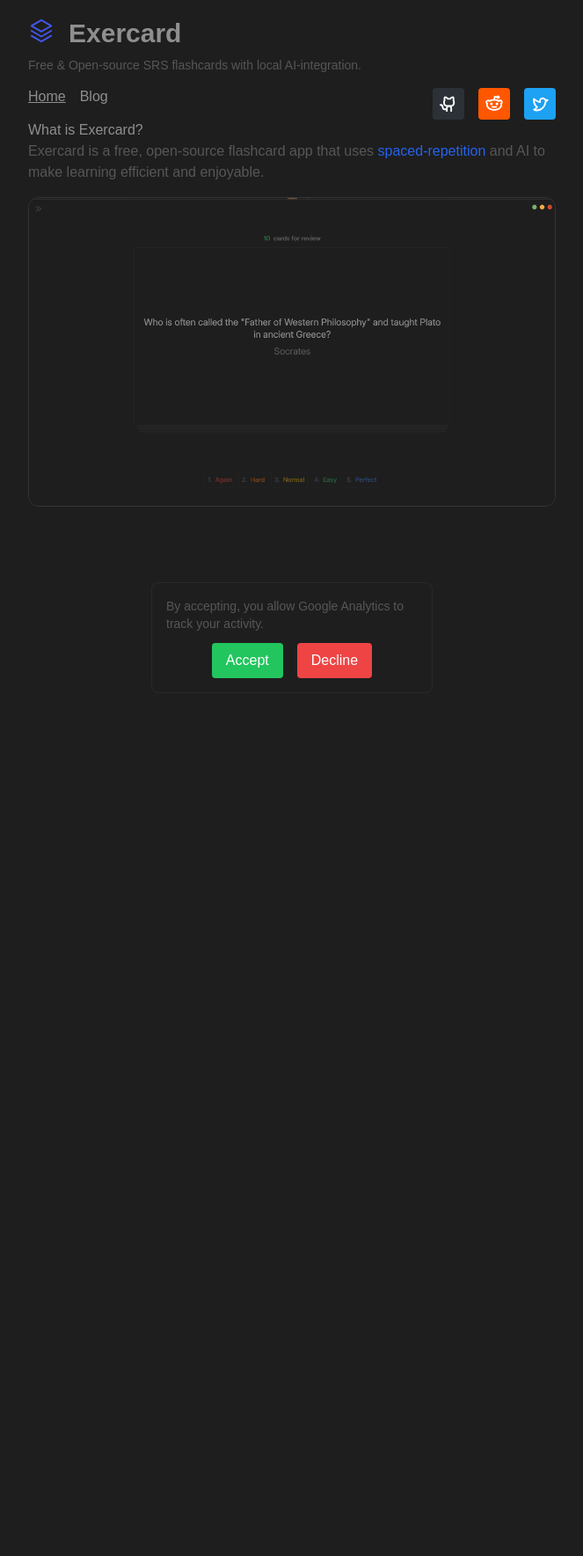
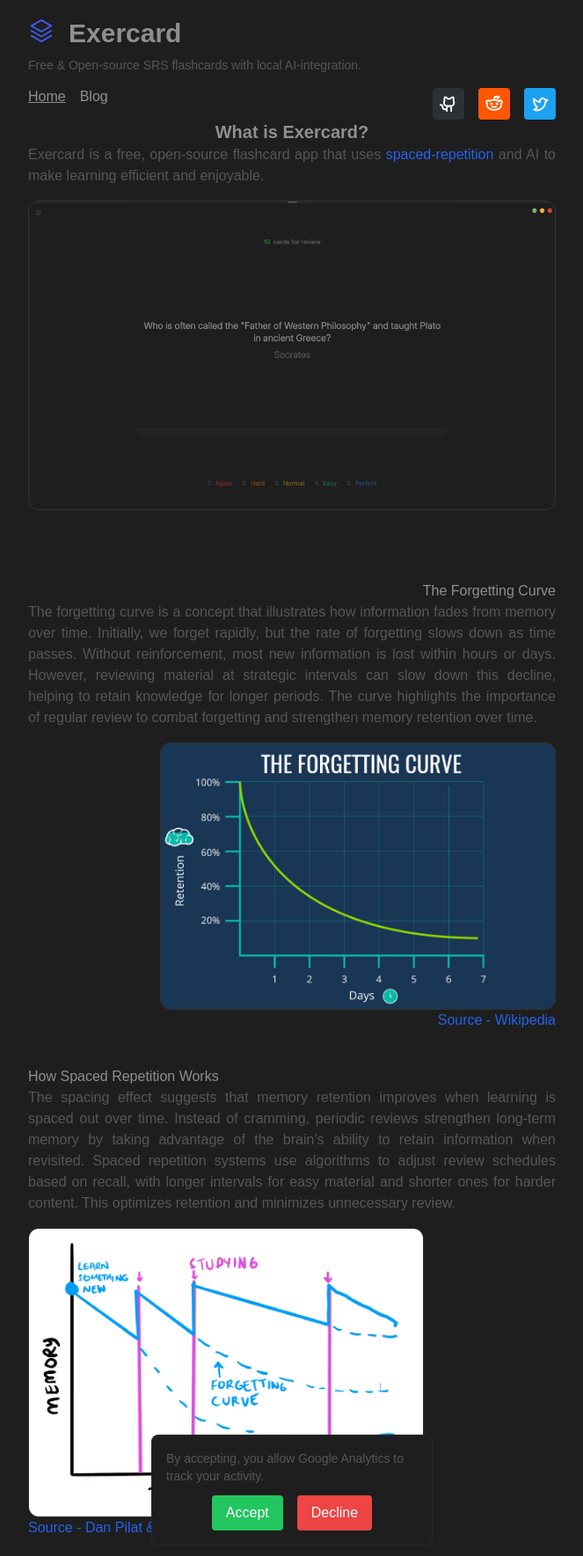
Before and after one commit to eben-vranken/exercard-web, a Next.js app: page / in a window 1280 px wide. Shown: the whole page at 88% size, without its empty margins (308-971 px from the left). Before the commit the page ends 936 px from the top, so only its background shows below. Built offline with nearby package versions, Linux system fonts and the light colour scheme; no server answers.

Commit message:
Added improvements to home page

```diff
--- a/app/layout.tsx
+++ b/app/layout.tsx
@@ -38,7 +38,7 @@
   return (
     <html lang="en">
       <body
-        className={`${inconsolata.variable} absolute left-1/2 -translate-x-1/2 flex w-full md:w-2/3 lg:w-1/2 2xl:w-1/3 flex-col items-center antialiased h-screen p-5`}
+        className={`${inconsolata.variable} absolute left-1/2 -translate-x-1/2 flex w-full md:w-2/3 lg:w-1/2 2xl:w-1/3 flex-col items-center antialiased min-h-screen p-5`}
       >
         <NavbarWrapper />
         {children}
--- a/app/page.tsx
+++ b/app/page.tsx
@@ -1,17 +1,19 @@
 import Link from "next/link";
 import exercard_review from "public/screenshots/exercard_review.png";
+import the_spacing_effect from "public/graphs/the_spacing_effect.png";
+import the_forgetting_curve from "public/graphs/the_forgetting_curve.png";
 import Image from "next/image";
 
 export default async function Home() {
 
   return (
-    <main className="w-full min-h-screen flex flex-col">
-      <article className="flex flex-col gap-y-4">
+    <main className="w-full min-h-screen flex flex-col gap-y-10">
+      <article className="flex flex-col gap-y-4 text-center mb-10">
         <section>
           <header>
-            <h1>What is Exercard?</h1>
+            <h1 className="font-bold text-xl">What is Exercard?</h1>
           </header>
-          <p className="text-light">
+          <p className="text-light text-justify">
             Exercard is a free, open-source flashcard app that uses <Link href={"https://en.wikipedia.org/wiki/Spaced_repetition"} target="_blank" className="text-blue-600">spaced-repetition</Link> and AI to make learning efficient and enjoyable.
           </p>
         </section>
@@ -19,6 +21,36 @@
           <Image src={exercard_review} alt="Exercard" className="border border-white/10 rounded-xl" />
         </figure>
       </article>
+
+      <article className="flex flex-col items-end gap-y-4 text-justify">
+        <section>
+          <header className="text-right">
+            <h1>The Forgetting Curve</h1>
+          </header>
+          <p className="text-light">
+            The forgetting curve is a concept that illustrates how information fades from memory over time. Initially, we forget rapidly, but the rate of forgetting slows down as time passes. Without reinforcement, most new information is lost within hours or days. However, reviewing material at strategic intervals can slow down this decline, helping to retain knowledge for longer periods. The curve highlights the importance of regular review to combat forgetting and strengthen memory retention over time.          </p>
+        </section>
+        <figure className="w-3/4 text-right">
+          <Image src={the_forgetting_curve} alt="Spacing Effect" className="border border-white/10 rounded-xl" />
+          <Link href={'https://en.wikipedia.org/wiki/Forgetting_curve'} target="_blank" className="text-blue-600">Source - Wikipedia</Link>
+        </figure>
+      </article>
+
+      <article className="flex flex-col text-justify gap-y-4">
+        <section>
+          <header>
+            <h1>How Spaced Repetition Works</h1>
+          </header>
+          <p className="text-light">
+            The spacing effect suggests that memory retention improves when learning is spaced out over time. Instead of cramming, periodic reviews strengthen long-term memory by taking advantage of the brain's ability to retain information when revisited. Spaced repetition systems use algorithms to adjust review schedules based on recall, with longer intervals for easy material and shorter ones for harder content. This optimizes retention and minimizes unnecessary review.          </p>
+        </section>
+        <figure className="w-3/4">
+          <Image src={the_spacing_effect} alt="Spacing Effect" className="border border-white/10 rounded-xl" />
+          <Link href={'https://thedecisionlab.com/biases/spacing-effect/'} target="_blank" className="text-blue-600">Source - Dan Pilat & Dr. Sekoul Krastev</Link>
+        </figure>
+      </article>
+
+
     </main>
   );
 }
```
Also changed, not shown: public/graphs/the_forgetting_curve.png (added), public/graphs/the_spacing_effect.png (added).
